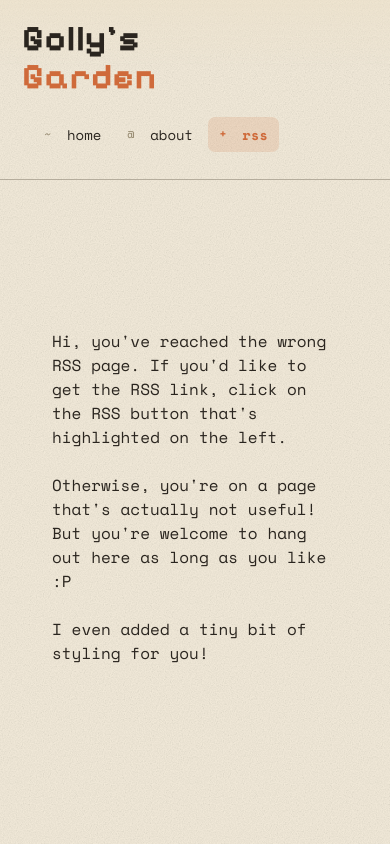
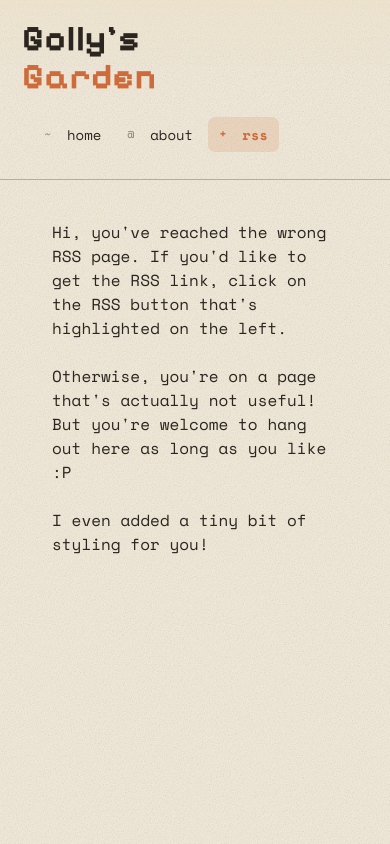
Before and after one commit to CasColucci/gollys-blog, a SvelteKit app: page /rss in a window 390 px wide. Built offline with nearby package versions, Linux system fonts and the light colour scheme.

Commit message:
Fixed the sizing issue on mobile

```diff
--- a/src/routes/+layout.svelte
+++ b/src/routes/+layout.svelte
@@ -231,8 +231,12 @@
 
 	/* ========== RESPONSIVENESS =========== */
 	@media (max-width: 880px) {
+
+
 		.wrap {
 			grid-template-columns: 1fr;
+			align-items: start;
+			min-height: 0;
 		}
 
 		.sidebar {
@@ -247,8 +251,18 @@
 			padding: 20px 22px;
 		}
 
-		.tagline, .sectionlabel, .divider, .elsewhere {
+		.tagline, .sectionlabel, .divider, .elsewhere{
 			display: none;
+		}
+
+		.tags {
+			flex-direction: row;
+			flex-wrap: wrap;
+			margin-bottom: 0;
+		}
+
+		.tagbtn {
+			width: auto;
 		}
 
 		nav {
```
